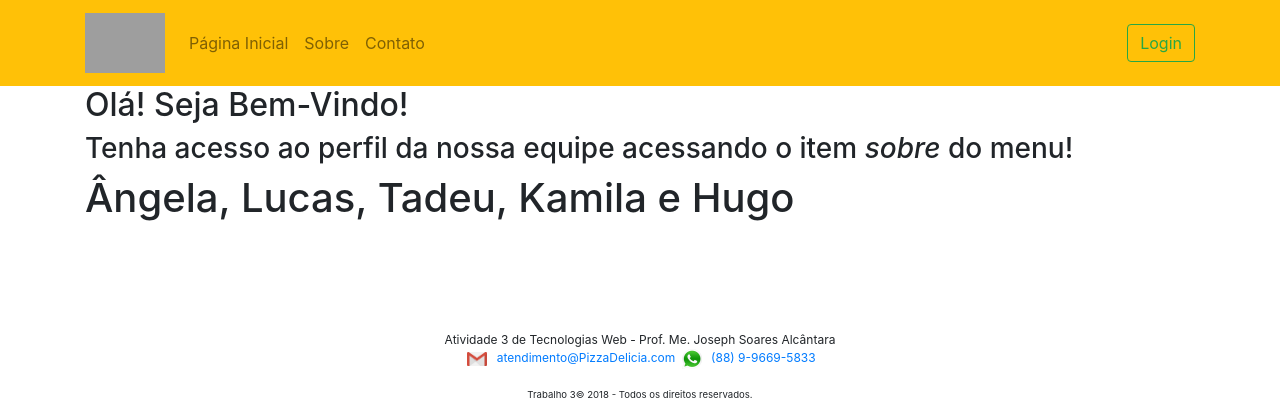
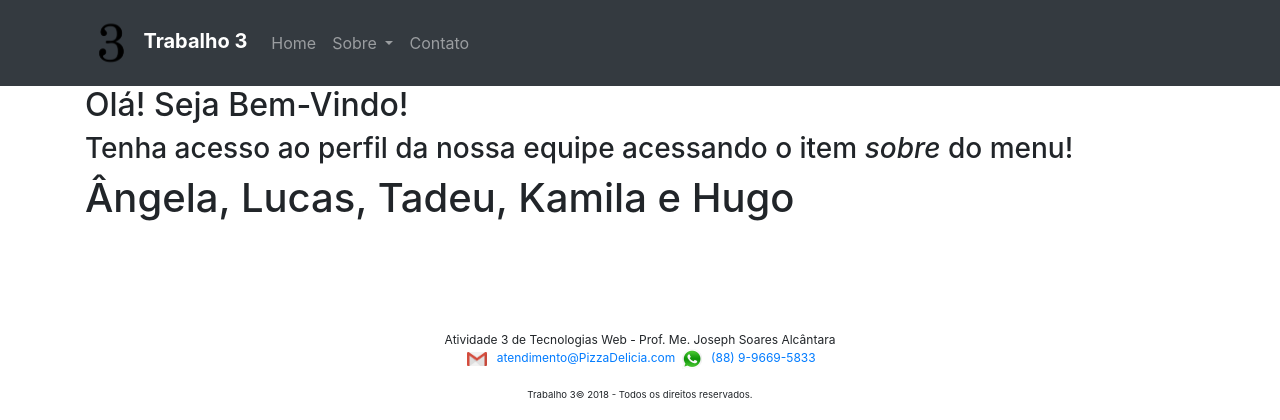
Before and after one commit to lucas26xd/Portifolio-de-Teste-com-CodeIgniter, a CodeIgniter app: page /Projeto3-TecWeb/ in a window 1280 px wide. Shown: the top 420 px of the page. Run offline with CodeIgniter, Linux system fonts and the light colour scheme; some libraries are stand-ins or nearby versions; grey boxes are pictures that could not be loaded.

Commit message:
algumas alterações no header

```diff
--- a/application/views/templates/header.php
+++ b/application/views/templates/header.php
@@ -10,7 +10,7 @@
     <meta name="keywords" content="HTML, JS, CSS, PHP, MySQL">
 
     <title><?=$title?> - Trabalho 3</title>
-    <!--<link rel="shortcut icon" href="<?=base_url('static/imagens/pizza.ico')?>">-->
+    <link rel="shortcut icon" href="<?=base_url('static/img/Logo.png')?>">
 
     <!-- Bootstrap CSS, FontAwesome Icons, Fonts, Custom Style -->
     <link rel="stylesheet" href="<?=base_url('static/css/bootstrap.min.css')?>">
@@ -23,12 +23,12 @@
   	<header>
 
       <!-- Fixed navbar -->
-      <nav class="navbar navbar-expand-lg navbar-light bg-warning">
+      <nav class="navbar navbar-expand-lg navbar-dark bg-dark"><!--tentar deixar fixo -->
 
         <div class="container">
-          <a class="navbar-brand" href="<?=site_url('principal')?>" title="Pizza Delícia">
-            <img class="d-inline-block align-top" src="<?=base_url('static/imagens/logo.png')?>" height="60" alt="Pizza Delícia">
-            <!--<strong>Pizza Delícia</strong>-->
+          <a class="navbar-brand" href="<?=site_url('principal')?>" title="Trabalho 3">
+            <img class="d-inline-block" src="<?=base_url('static/img/Logo.png')?>" height="60" alt="3">
+            <strong>Trabalho 3</strong>
           </a>
           <button class="navbar-toggler" type="button" data-toggle="collapse" data-target="#navbarsExampleDefault" aria-controls="navbarsExampleDefault"
           aria-expanded="false" aria-label="Toggle navigation">
@@ -37,17 +37,28 @@
           <div class="collapse navbar-collapse" id="navbarsExampleDefault">
             <ul class="navbar-nav mr-auto">
               <li class="nav-item">
-                <a class="nav-link <?php if (!strcmp($title,'Pagina Inicial')) echo 'active font-weight-bold'; ?>" href="<?=site_url('paginainicial')?>">Página Inicial</a>
+                <a class="nav-link <?php if (!strcmp($title,'Pagina Inicial')) echo 'active font-weight-bold'; ?>" href="<?=site_url('paginainicial')?>">Home</a>
               </li>
-              <li class="nav-item">
-                <a class="nav-link <?php if (!strcmp($title,'Sobre')) echo 'active font-weight-bold'; ?>" href="<?=site_url('sobre')?>">Sobre</a>
+              <li class="nav-item dropdown">
+                <a class="nav-link dropdown-toggle" href="#" id="navbarDropdown" role="button" data-toggle="dropdown" aria-haspopup="true" aria-expanded="false">
+                  Sobre
+                </a>
+                <div class="dropdown-menu" aria-labelledby="navbarDropdown">
+                  <a class="dropdown-item" href="#">Ângela Magalhães</a>
+                  <a class="dropdown-item" href="#">Hugo Sousa</a>
+                  <a class="dropdown-item" href="#">Kamila Amélia</a>
+                  <a class="dropdown-item" href="#">Lucas Santos</a>
+                  <a class="dropdown-item" href="#">Tadeu</a>
+                  <div class="dropdown-divider"></div>
+                    <a class="dropdown-item" href="<?=site_url('sobre')?>">Sobre Todos (Nao sei se é necessario)</a>
+                  </div>
               </li>
               <li class="nav-item">
                 <a class="nav-link <?php if (!strcmp($title,'Contato')) echo 'active font-weight-bold'; ?>" href="<?=site_url('contato')?>">Contato</a>
               </li>
             </ul>
           </div>
-          <a class="btn btn-outline-success my-2 my-sm-0" href="<?=site_url('login')?>" role="button">Login</a>
+
         </div>
 
 
```
Also changed, not shown: static/img/Logo.png (added).
